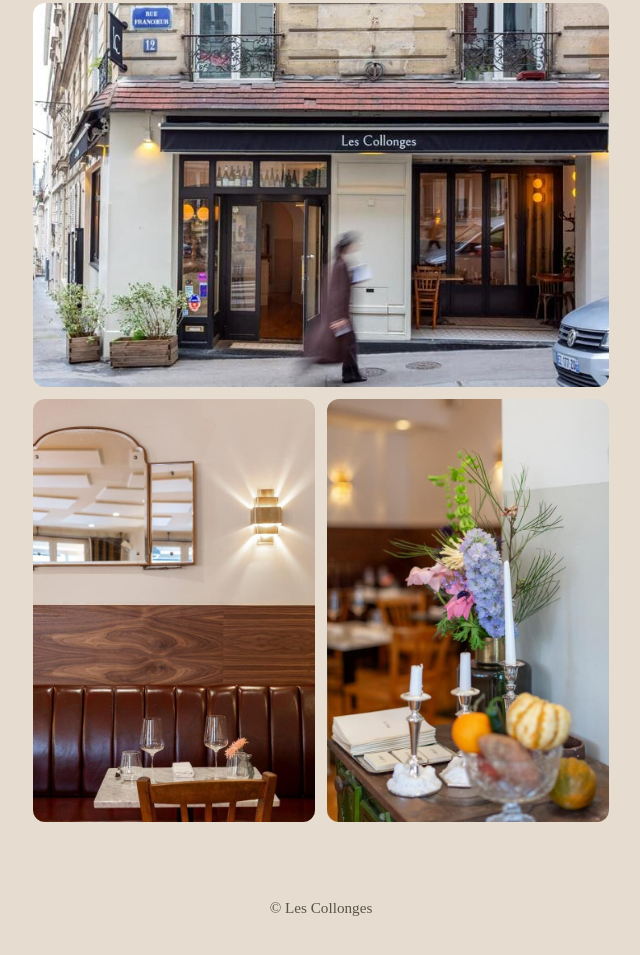
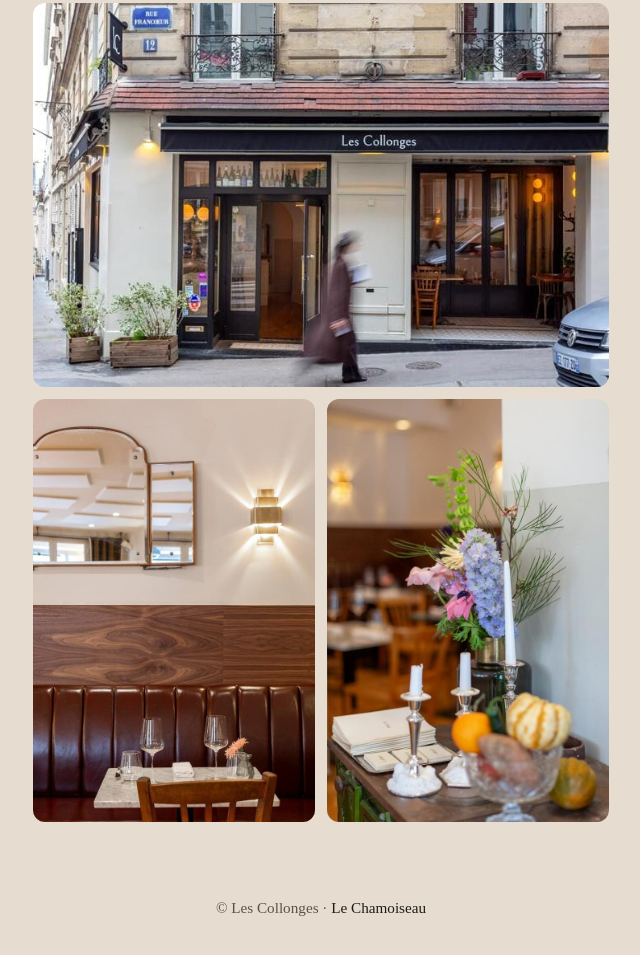
Before and after one commit to paulleseute/collonges, a plain HTML site: page index.html in a window 1280 px wide. Shown: the part 1471-2426 px from the top of the page, without its empty margins (319-959 px from the left). Drawn offline with Linux system fonts and the light colour scheme; a web font is replaced by a local one.

Commit message:
feat: add chamoiseau link

```diff
--- a/index.html
+++ b/index.html
@@ -241,7 +241,7 @@
     </main>
 
     <footer>
-      <p class="small">© Les Collonges</p>
+      <p class="small">© Les Collonges · <a href="https://lechamoiseau.com">Le Chamoiseau</a></p>
     </footer>
 
     <script>
```
